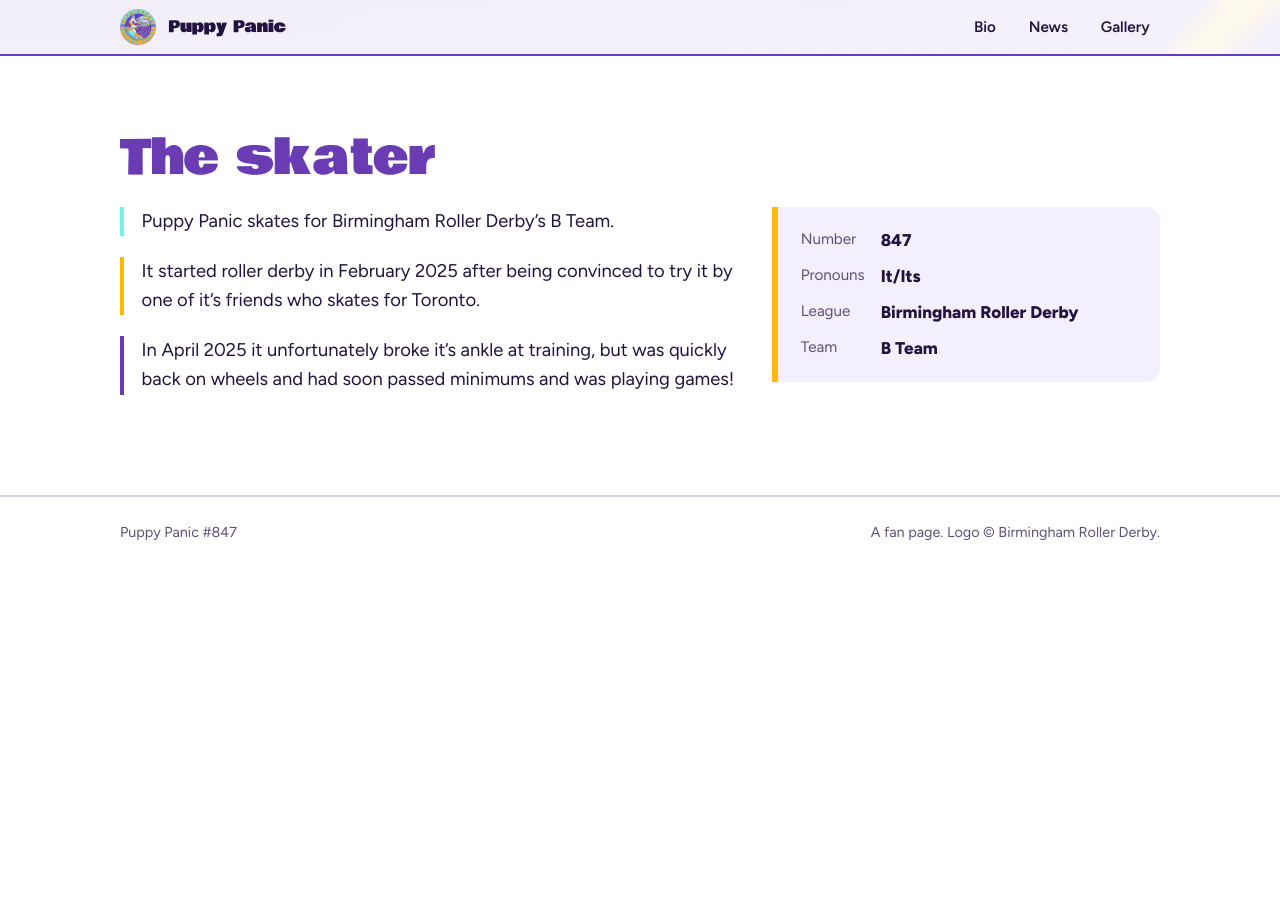
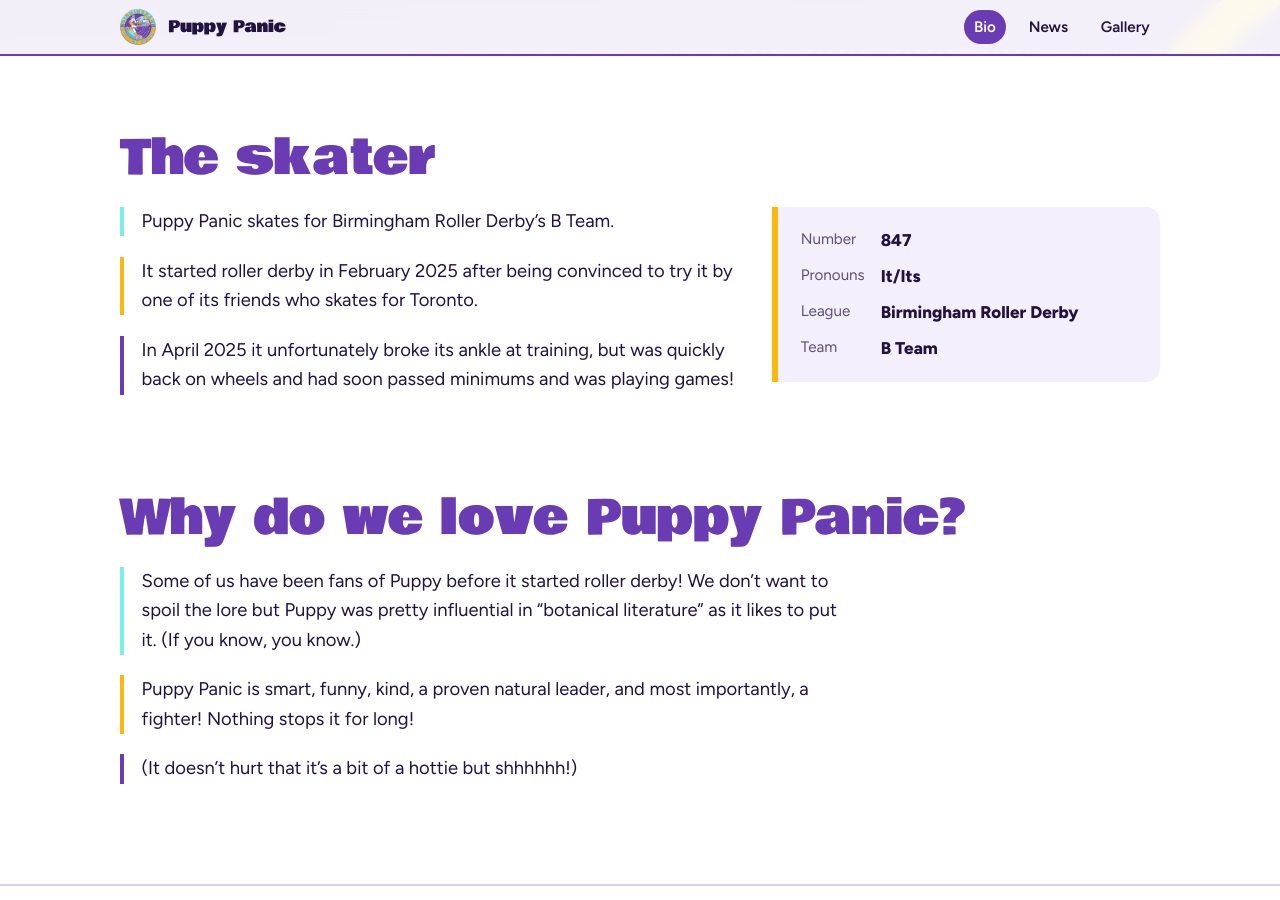
Before and after one commit to puppy-fans/puppy-fans.github.io, a Jekyll site: the page built from index.md, in a window 1280 px wide and 900 px high, scrolled down 625 px. Built offline with Jekyll 4.4.1, drawn with Linux system fonts in a browser that asks for light colours; our own code applies the rules of GitHub Pages for plain Markdown files; before the commit the page ends 1193 px from its top, so only the background shows below that.

Commit message:
Update index.md

```diff
--- a/index.md
+++ b/index.md
@@ -10,13 +10,14 @@ why: |
   Some of us have been fans of Puppy before it started roller derby! We don't want to spoil the lore but Puppy was pretty influential in "botanical literature" as it likes to put it. (If you know, you know.)
 
   Puppy Panic is smart, funny, kind, a proven natural leader, and most importantly, a fighter! Nothing stops it for long!
-(It doesn't hurt that it's a bit of a hottie but shhhhhh!)
+
+  (It doesn't hurt that it's a bit of a hottie but shhhhhh!)
 ---
 
 <!-- Write your bio below. Leave a blank line between paragraphs. -->
 
   Puppy Panic skates for Birmingham Roller Derby’s B Team.
 
-  It started roller derby in February 2025 after being convinced to try it by one of it's friends who skates for Toronto.
+  It started roller derby in February 2025 after being convinced to try it by one of its friends who skates for Toronto.
 
-  In April 2025 it unfortunately broke it's ankle at training, but was quickly back on wheels and had soon passed minimums and was playing games!
+  In April 2025 it unfortunately broke its ankle at training, but was quickly back on wheels and had soon passed minimums and was playing games!
```
